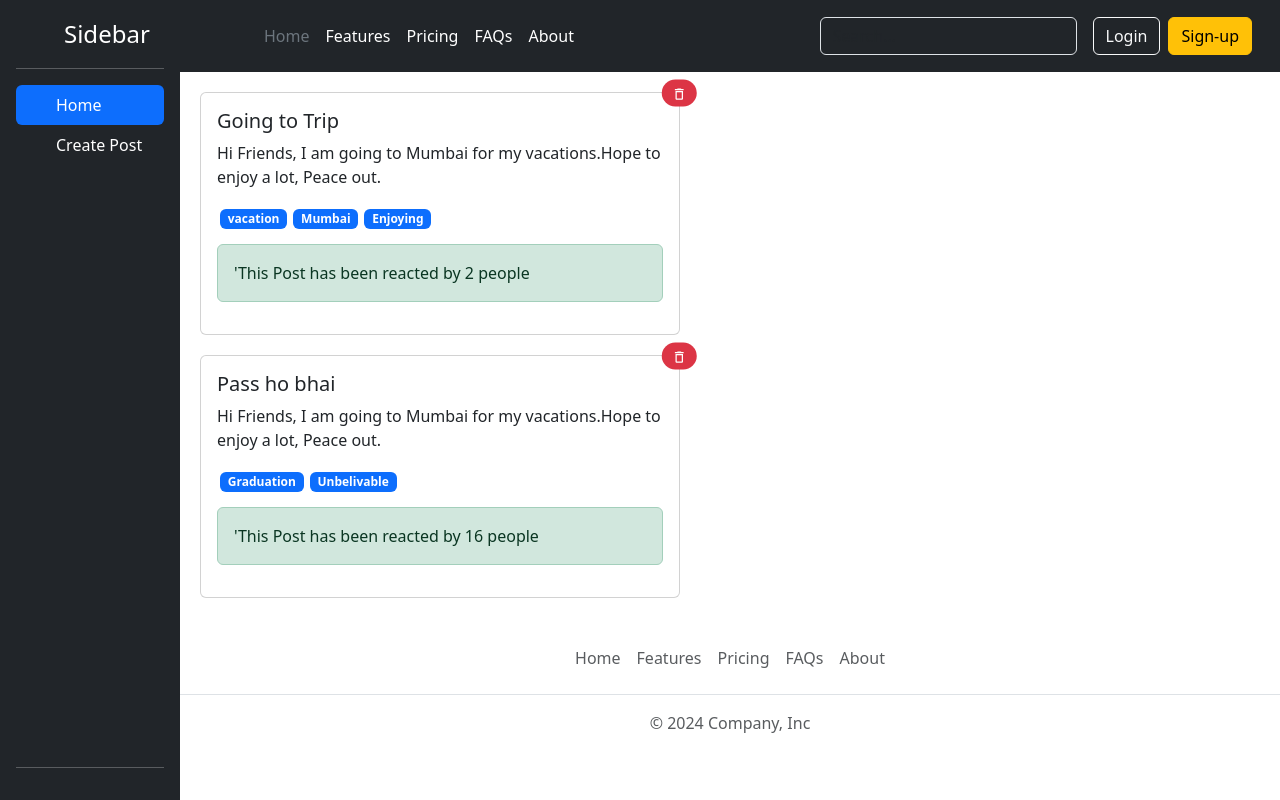
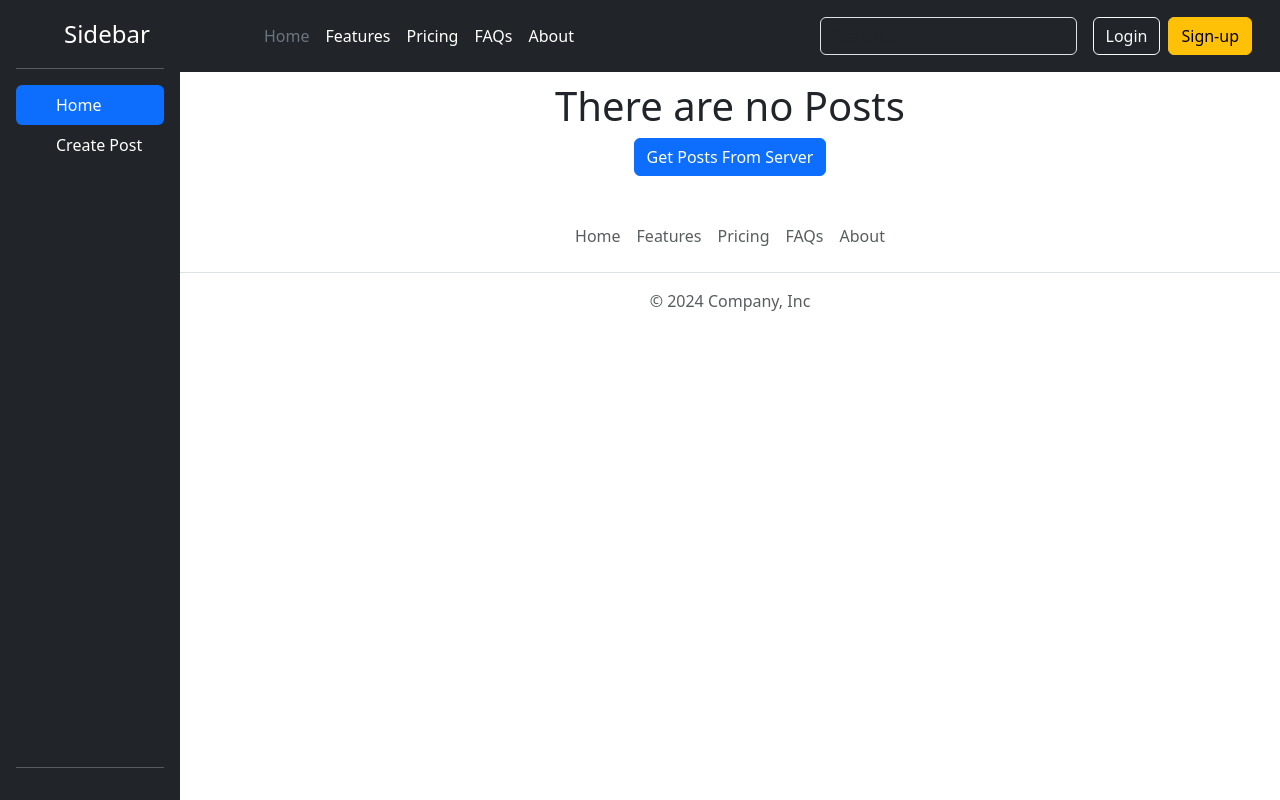
Before and after one commit to Anand-wase/React, a React (Vite) app in the folder social-media/: page / in a window 1280 px wide. Built offline with nearby package versions, Linux system fonts and the light colour scheme.

Commit message:
Fetch posts data from dummy json using http

```diff
--- a/social-media/src/App.css
+++ b/social-media/src/App.css
@@ -22,3 +22,6 @@
   width: 100%;
   margin: 15px 0px 0px 0px;
 }
+.welcomeMesg{
+  margin-top: 10px;
+}
--- a/social-media/src/components/Post.jsx
+++ b/social-media/src/components/Post.jsx
@@ -1,6 +1,7 @@
 import { MdOutlineDeleteOutline } from "react-icons/md";
 import { useContext } from "react";
 import { PostListContext } from "../store/post-list-store";
+import { FcLike, FcDislike } from "react-icons/fc";
 
 const Post = ({post}) => {
   const {deletePost} = useContext(PostListContext);
@@ -14,7 +15,7 @@ const Post = ({post}) => {
     </h5>
     <p className="card-text">{post.body}</p>
     {post.tags.map((tag)=><span className="badge text-bg-primary hashtag" key={tag}>{tag}</span>)}
-    <div className="alert alert-success reactions" role="alert">'This Post has been reacted by {post.reactions} people</div>
+    <div className="alert alert-success reactions" role="alert"><FcLike /> : {post.reactions.likes} <br/><FcDislike /> : {post.reactions.dislikes}</div>
   </div>
 </div>
 };
--- a/social-media/src/components/PostList.jsx
+++ b/social-media/src/components/PostList.jsx
@@ -1,11 +1,20 @@
 import { useContext } from "react";
 import Post from "./Post"
 import {PostListContext} from '../store/post-list-store'
+import WelcomeMesg from "./WelcomMesg";
 
 const PostList = () => {
-  const {postlist} = useContext(PostListContext);
+  const {postlist, addInitialPosts} = useContext(PostListContext);
+const  handleGetPostList = () =>{
+  fetch('https://dummyjson.com/posts')
+.then(res => res.json())
+.then(data =>{
+  addInitialPosts(data.posts)
+});
+};
+
   return<>
-  {postlist.map((post)=><Post key={post.id} post={post}/>)}
+  {postlist.length==0 ? <WelcomeMesg onGetPosClick ={handleGetPostList}/> : postlist.map((post)=><Post key={post.id} post={post}/>)}
   </>
 };
 export default PostList;
--- /dev/null
+++ b/social-media/src/components/WelcomMesg.jsx
@@ -0,0 +1,7 @@
+const WelcomeMesg = ({onGetPosClick}) =>{
+  return <center><h1 className="welcomeMesg">There are no Posts</h1>
+  <button type="button" className="btn btn-primary" onClick={onGetPosClick}>Get Posts From Server</button>
+  </center>
+
+}
+export default WelcomeMesg;
--- a/social-media/src/store/post-list-store.jsx
+++ b/social-media/src/store/post-list-store.jsx
@@ -18,6 +18,7 @@ const postlist1 = [{
 export const PostListContext = createContext({
   postlist : postlist1,
   addPost : ()=>{},
+  addInitialPosts : ()=>{},
   deletePost : ()=>{}
 });
 
@@ -25,16 +26,20 @@ const postListReducer = (currPostList,action) => {
   let newPostList = currPostList;
   if (action.type==='ADD_POST')
     newPostList = [action.payload,...newPostList,];
+  else if (action.type==='ADD_INITIAL_POSTS'){
+    newPostList = action.payload.posts;
+  }
   else if (action.type==='DELETE_POST')
     newPostList = newPostList.filter(post=> post.id!==action.payload.id);
   return newPostList;
 };
+
 const PostlistProvider = ({children}) => {
-  const [postlist, dispatchPostList] = useReducer(postListReducer,postlist1);
+  const [postlist, dispatchPostList] = useReducer(postListReducer,[]);
 
   const addPost = (userId,postTitle,postBody,reactions,tags)=>{
     console.log(userId,postTitle,postBody,reactions,tags);
-    const newAction ={
+    dispatchPostList({
       type : 'ADD_POST',
       payload : {
         id : Date.now(),
@@ -43,23 +48,29 @@ const PostlistProvider = ({children}) => {
         reactions : reactions,
         userId : userId,
         tags : tags
-      }
-      }
-    dispatchPostList(newAction);
+      }});
+  };
 
+  const addInitialPosts = (posts)=>{
+    dispatchPostList({
+      type : 'ADD_INITIAL_POSTS',
+      payload : {
+        posts : posts
+      }});
   };
+
   const deletePost = (id) =>{
-    const newAction ={
+    dispatchPostList({
       type : 'DELETE_POST',
       payload : {
         id
       }
-    };
-    dispatchPostList(newAction);
+    });
   };
   return <PostListContext.Provider value={{
     postlist,
     addPost,
+    addInitialPosts,
     deletePost
   }}>
     {children}
```
